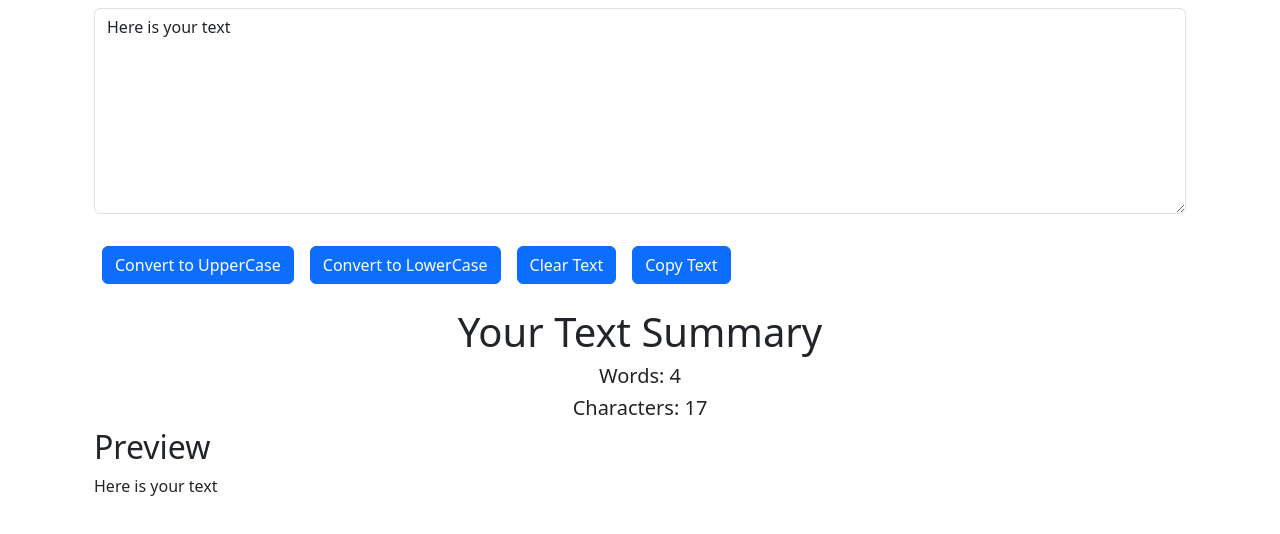
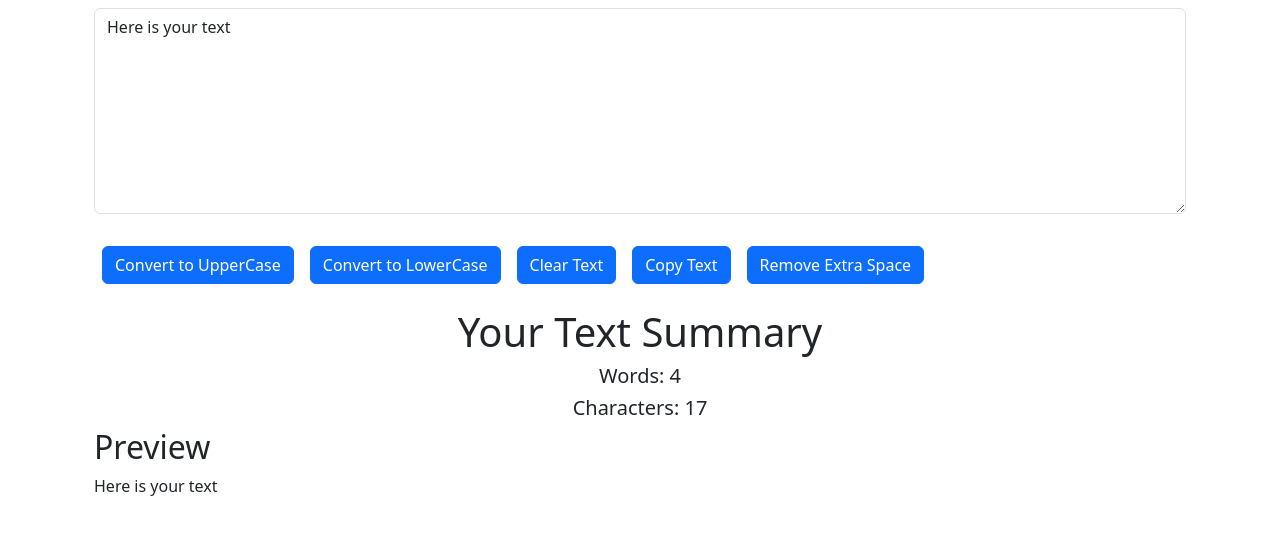
Before and after one commit to lalitkishor9/TextUtils-React, a React (Create React App) app: page / in a window 1280 px wide. Shown: the top 534 px of the page. Built offline with nearby package versions, Linux system fonts and the light colour scheme.

Commit message:
added remove extra white spaces function

```diff
--- a/src/components/TextForms.js
+++ b/src/components/TextForms.js
@@ -22,6 +22,10 @@ export default function TextForm(props) {
       // text.select();
       navigator.clipboard.writeText(text.value);
     }
+    const extraSpace=()=>{
+      let newText=text.split(/[ ]+/);
+      setText(newText.join(" "));
+    }
   return (
     <>
     <div className="container">
@@ -34,6 +38,7 @@ export default function TextForm(props) {
       <button className="mx-2 my-3 btn btn-primary" onClick={convertLoCase}>Convert to LowerCase</button>
       <button className="mx-2 my-3 btn btn-primary" onClick={clearText}>Clear Text</button>
       <button className="mx-2 my-3 btn btn-primary" onClick={copyText}>Copy Text</button>
+      <button className="mx-2 my-3 btn btn-primary" onClick={extraSpace}>Remove Extra Space</button>
       </div>
     </div>
     <div className="container my-2 ">
```
